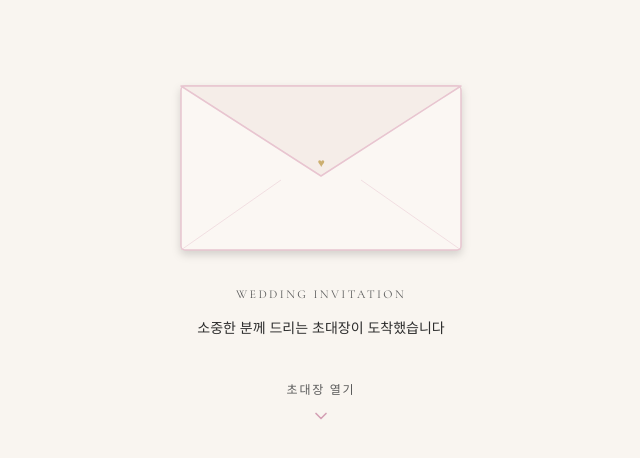
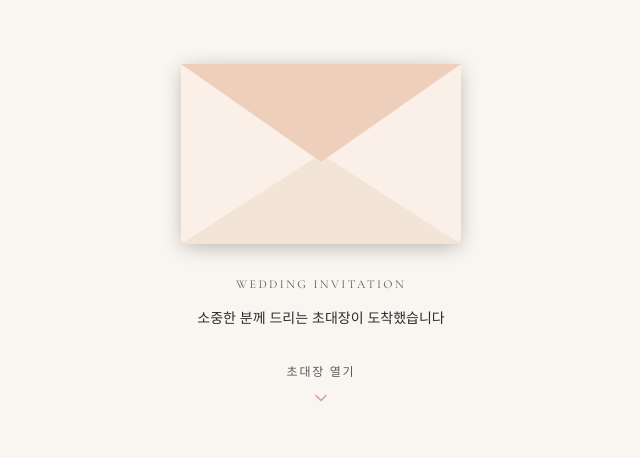
Before and after one commit to IJHO-NUl1l1/Wedding-Invitation, a Next.js app: page / in a window 1280 px wide. Shown: the part 164-622 px from the top of the page, without its empty margins (319-959 px from the left). Built offline with nearby package versions, Linux system fonts and the light colour scheme.

Commit message:
feat: redesign envelope animation using CSS border trick
Co-Authored-By: Claude Sonnet 4.6 <noreply@anthropic.com>

```diff
--- a/app/components/EnvelopeCover.tsx
+++ b/app/components/EnvelopeCover.tsx
@@ -1,5 +1,6 @@
 "use client";
 
+import { useRef, useState } from "react";
 import { ChevronDown } from "lucide-react";
 
 interface Props {
@@ -7,31 +8,49 @@ interface Props {
 }
 
 export default function EnvelopeCover({ onOpen }: Props) {
+  const [isOpen, setIsOpen] = useState(false);
+  const doneRef = useRef(false);
+
+  const handleOpen = () => {
+    if (doneRef.current) return;
+    doneRef.current = true;
+    setIsOpen(true);
+    // flap 0.4s + letter delay 0.6s + letter 0.4s = 1.0s
+    setTimeout(onOpen, 1100);
+  };
+
   return (
-    <div className="fixed inset-0 z-50 flex items-center justify-center bg-cream overflow-hidden">
-      <div className="flex flex-col items-center px-8 w-full max-w-sm">
+    <div className="fixed inset-0 z-50 flex flex-col items-center justify-center bg-cream overflow-hidden gap-8">
 
-        <div className="relative w-72 mb-8" style={{ height: "208px" }}>
-          <svg viewBox="0 0 288 208" fill="none" className="absolute inset-0 w-full h-full drop-shadow-lg">
-            <rect x="4" y="40" width="280" height="164" rx="4" fill="#FBF7F3" stroke="#E8C5D0" strokeWidth="1.5" />
-            <path d="M4 204 L104 134 M284 204 L184 134" stroke="#E8C5D0" strokeWidth="1" opacity="0.5" />
-            <path d="M4 40 L144 130 L284 40 Z" fill="#F5EDE8" stroke="#E8C5D0" strokeWidth="1.5" strokeLinejoin="round" />
-          </svg>
-          <div style={{ position: "absolute", top: "52%", left: 0, right: 0, textAlign: "center", fontSize: "12px", color: "rgba(196,163,90,0.85)", userSelect: "none" }}>
-            ♥
+      <div className={`envelope ${isOpen ? "open" : "close"}`} onClick={handleOpen}>
+        <div className="front flap" />
+        <div className="front pocket" />
+        <div className="letter">
+          <div className="h-full flex flex-col items-center justify-center gap-1.5">
+            <p className="font-script text-gold text-2xl leading-none">H & J</p>
+            <div className="w-14 h-px bg-blush/40" />
+            <p className="font-cormorant italic text-[10px] text-charcoal-light tracking-[0.2em]">
+              Wedding Invitation
+            </p>
           </div>
         </div>
+      </div>
 
-        <div className="text-center mb-10">
-          <p className="text-xs text-charcoal-light tracking-[0.2em] uppercase mb-3 font-cormorant">Wedding Invitation</p>
-          <p className="text-charcoal text-sm leading-7 font-serif">소중한 분께 드리는 초대장이 도착했습니다</p>
-        </div>
+      <div className="text-center">
+        <p className="text-xs text-charcoal-light tracking-[0.2em] uppercase mb-3 font-cormorant">
+          Wedding Invitation
+        </p>
+        <p className="text-charcoal text-sm leading-7 font-serif">
+          소중한 분께 드리는 초대장이 도착했습니다
+        </p>
+      </div>
 
-        <button onClick={onOpen} className="flex flex-col items-center gap-2 cursor-pointer group">
-          <span className="text-xs text-charcoal-light tracking-[0.15em] font-cormorant group-hover:text-gold transition-colors">초대장 열기</span>
-          <ChevronDown className="w-5 h-5 text-blush-dark group-hover:text-gold transition-colors" />
-        </button>
-      </div>
+      <button onClick={handleOpen} className="flex flex-col items-center gap-2 cursor-pointer group">
+        <span className="text-xs text-charcoal-light tracking-[0.15em] font-cormorant group-hover:text-gold transition-colors">
+          초대장 열기
+        </span>
+        <ChevronDown className="w-5 h-5 text-blush-dark group-hover:text-gold transition-colors" />
+      </button>
     </div>
   );
 }
--- a/app/globals.css
+++ b/app/globals.css
@@ -57,3 +57,68 @@ body {
   -webkit-user-select: none;
   user-select: none;
 }
+
+/* ── 봉투 ── */
+/* $color-env: #FAF0E8  $color-env2: #F2E5D8  $color-flap: #EDCFBC */
+.envelope {
+  position: relative;
+  width: 280px;
+  height: 180px;
+  border-bottom-left-radius: 6px;
+  border-bottom-right-radius: 6px;
+  background-color: #EDCFBC;
+  box-shadow: 0 4px 20px rgba(0,0,0,.2);
+  cursor: pointer;
+}
+.envelope .front {
+  position: absolute;
+  width: 0;
+  height: 0;
+  z-index: 3;
+}
+.envelope .flap {
+  border-left:   140px solid transparent;
+  border-right:  140px solid transparent;
+  border-bottom:  82px solid transparent;
+  border-top:     98px solid #EDCFBC;
+  transform-origin: top;
+  pointer-events: none;
+}
+.envelope .pocket {
+  border-left:   140px solid #FAF0E8;
+  border-right:  140px solid #FAF0E8;
+  border-bottom:  90px solid #F2E5D8;
+  border-top:     90px solid transparent;
+  border-bottom-left-radius: 6px;
+  border-bottom-right-radius: 6px;
+}
+.envelope .letter {
+  position: relative;
+  background-color: #fff;
+  width: 90%;
+  margin: 0 auto;
+  height: 90%;
+  top: 5%;
+  border-radius: 6px;
+  box-shadow: 0 2px 26px rgba(0,0,0,.12);
+}
+.envelope.open .flap {
+  transform: rotateX(180deg);
+  transition: transform .4s ease, z-index .6s;
+  z-index: 1;
+}
+.envelope.close .flap {
+  transform: rotateX(0deg);
+  transition: transform .4s .6s ease, z-index 1s;
+  z-index: 5;
+}
+.envelope.close .letter {
+  transform: translateY(0);
+  transition: transform .4s ease, z-index 1s;
+  z-index: 1;
+}
+.envelope.open .letter {
+  transform: translateY(-60px);
+  transition: transform .4s .6s ease, z-index .6s;
+  z-index: 2;
+}
```
